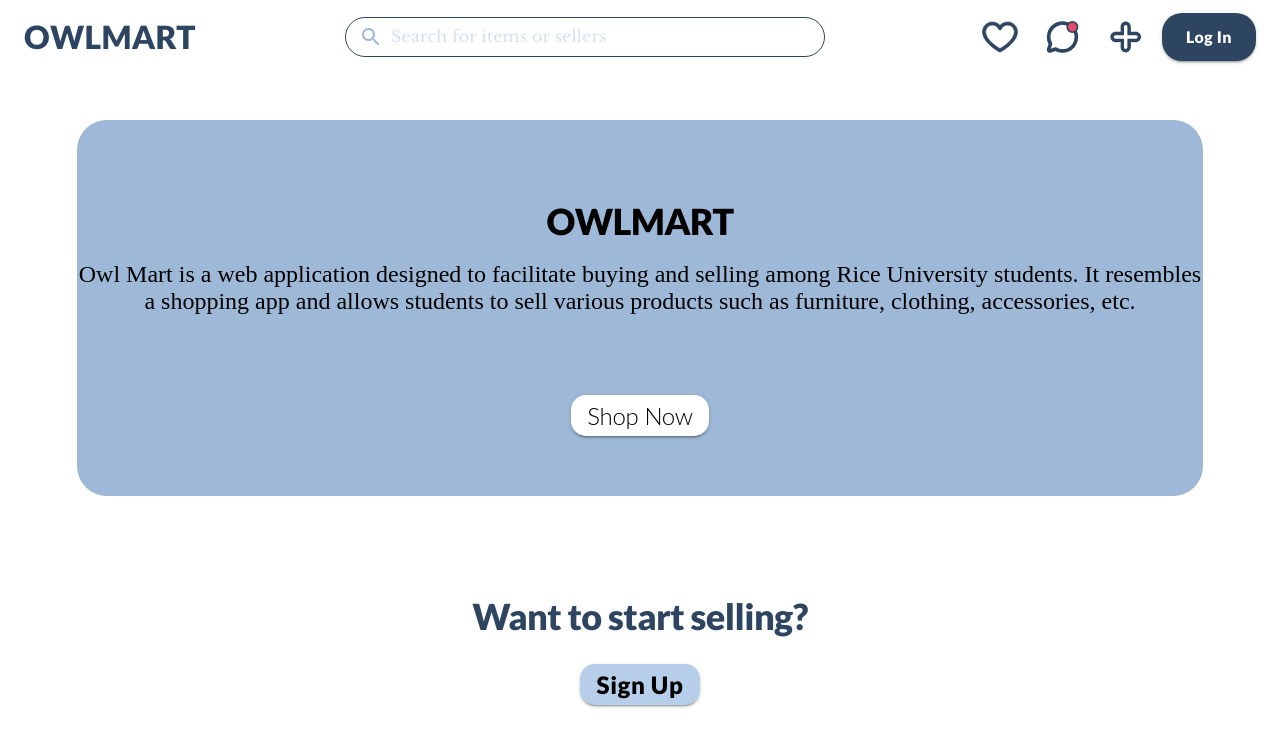
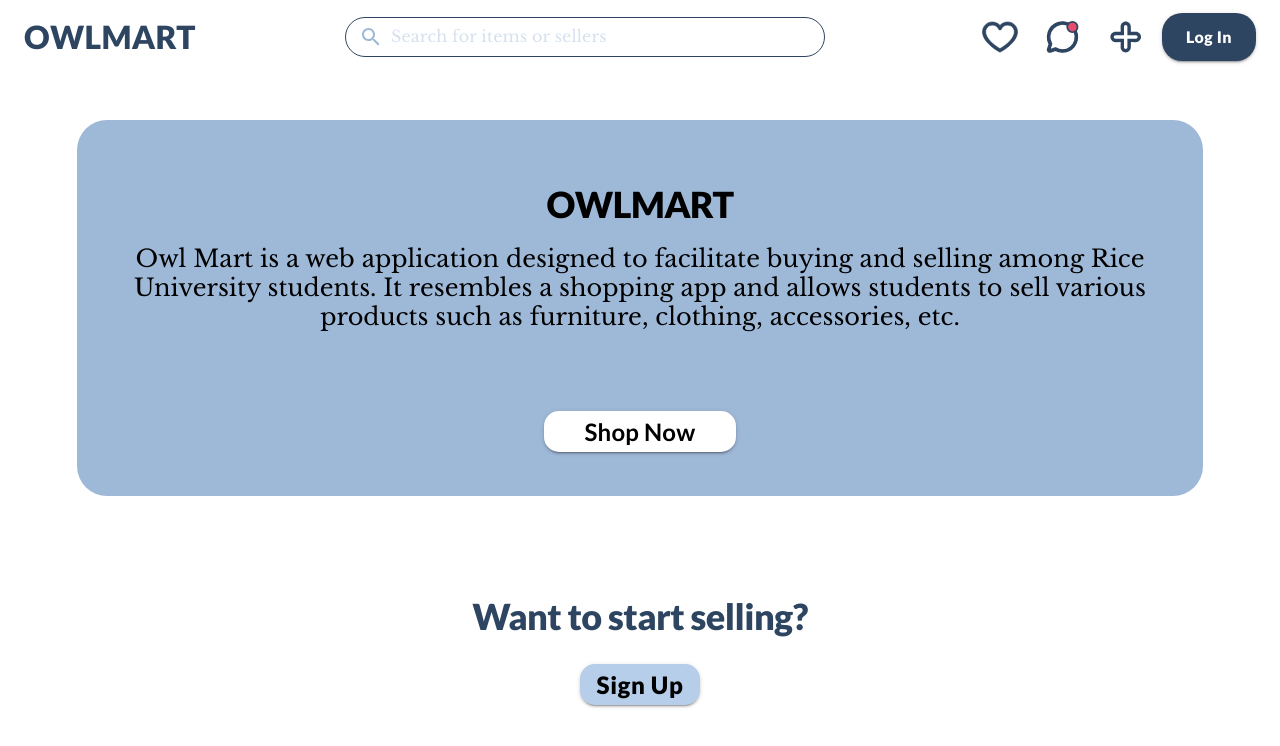
Before and after one commit to rice-apps/owlmart, a React (Create React App) app in the folder client/: page / in a window 1280 px wide. Shown: the top 746 px of the page. Built offline with nearby package versions, Linux system fonts and the light colour scheme.

Commit message:
fixed font styling syntax and increased button width

```diff
--- a/client/src/components/pages/LandingPage.js
+++ b/client/src/components/pages/LandingPage.js
@@ -32,7 +32,7 @@
             height: "47vh",
             width: "88vw",
             borderRadius: "30px",
-            fontFamily: "Libre Baskerville",
+            fontFamily: "Libre Baskerville-regular",
             textAlign: "center",
             fontSize: "24px",
             fontStyle: "normal",
@@ -81,16 +81,18 @@
             component={Link}
             to="/home"
             sx={{
+              width: "12rem",
               backgroundColor: "white",
               borderRadius: "15px",
               marginTop: "10vh",
             }}
           >
             <Typography
-              variant="h1"
+
               sx={{
+                width: "12rem",
                 fontSize: "24px",
-                fontFamily: "Lato",
+                fontFamily: "Lato-regular",
                 color: "black",
                 fontStyle: "normal",
                 fontWeight: "20px",
```
